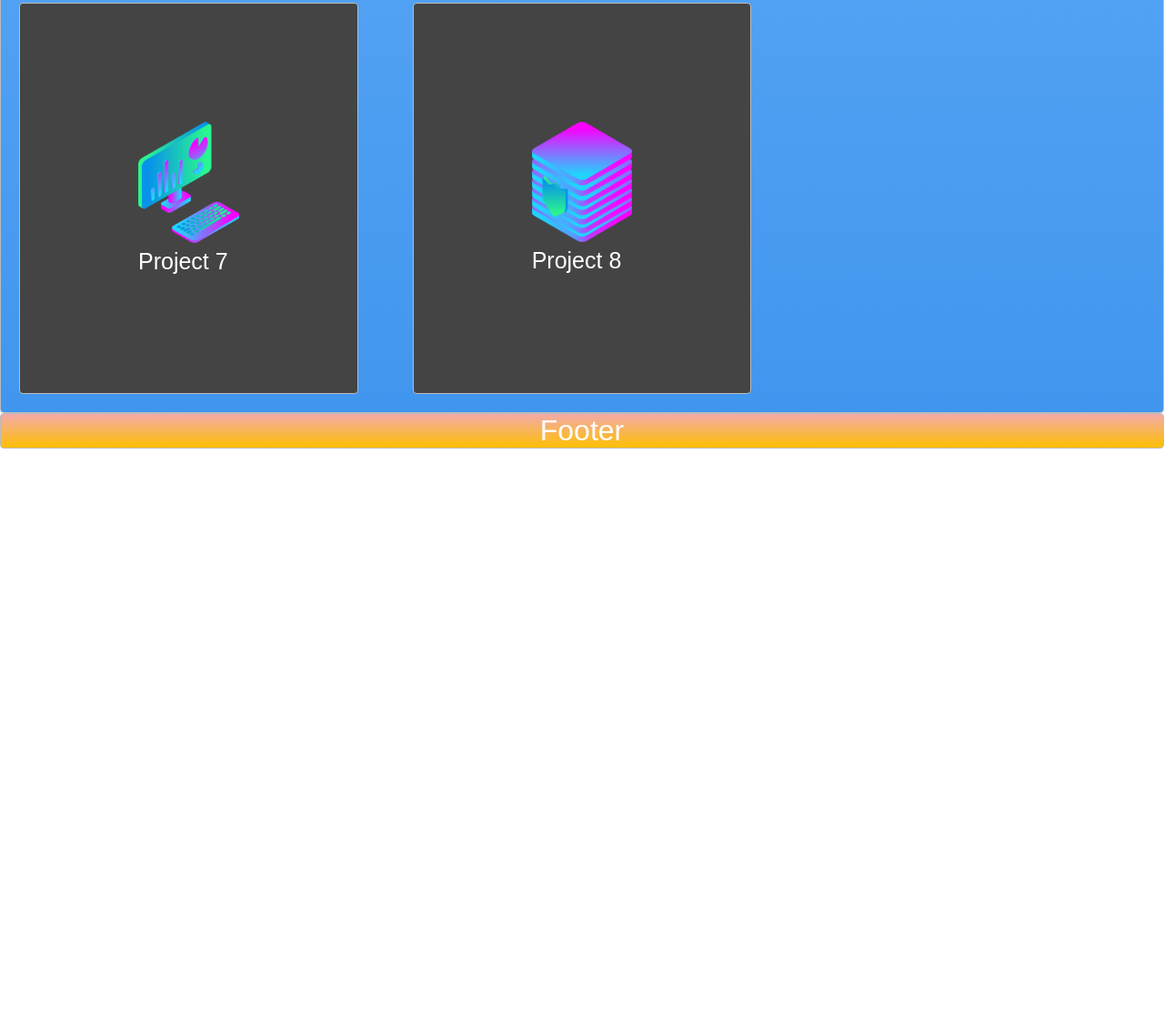
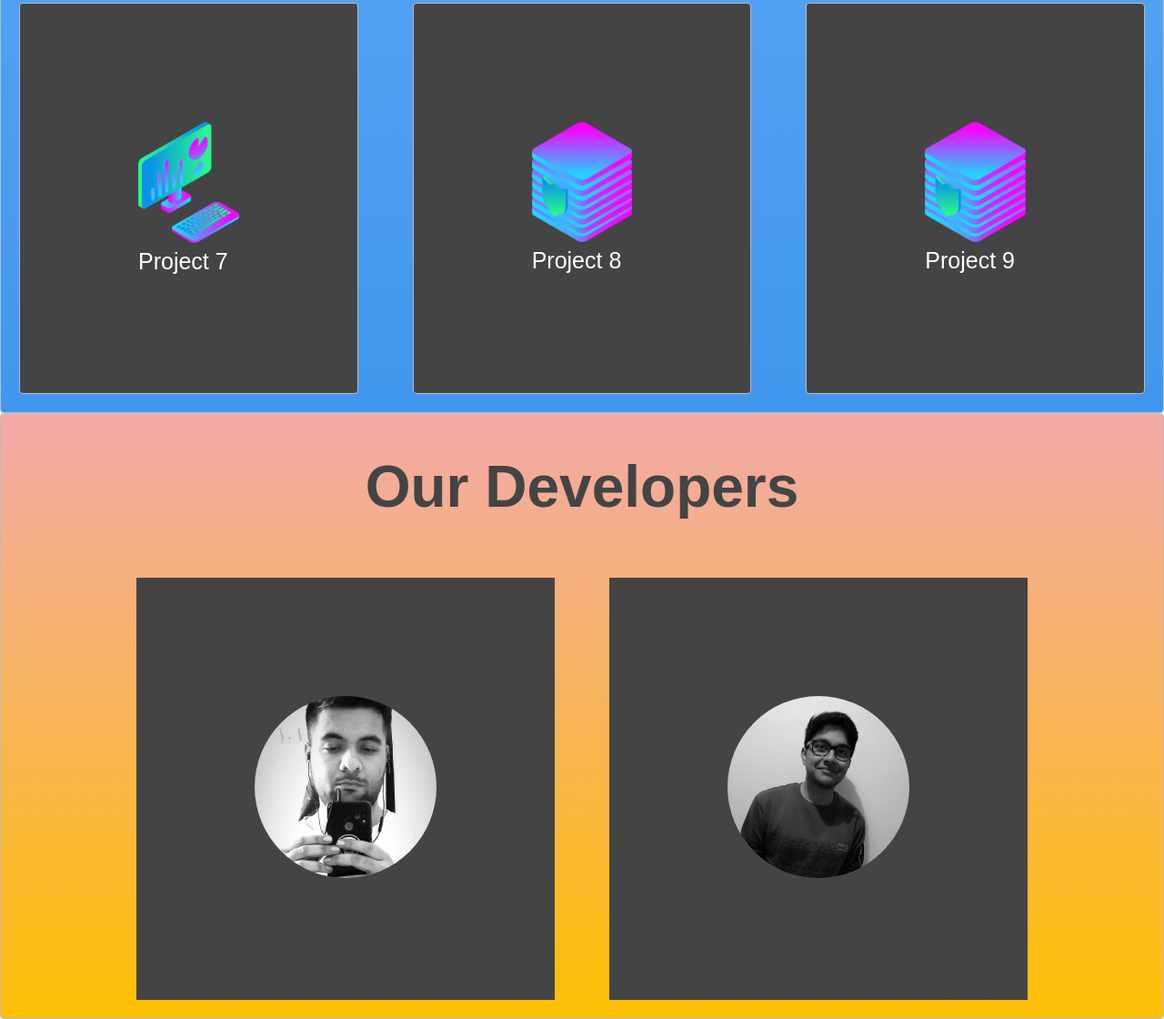
Before and after one commit to outshiners/outshiners-home, a plain HTML site: page index.html in a window 1280 px wide. Shown: the part 1546-2666 px from the top of the page at 91% size. Before the commit the page ends 2039 px from the top, so only its background shows below. Drawn offline with Linux system fonts and the light colour scheme.

Commit message:
made an our developers footer

```diff
--- a/index.html
+++ b/index.html
@@ -27,7 +27,17 @@
     <div class="box zone box-content"><img src="./img/monitor_coding_2.png">Project 6</div>
     <div class="box zone box-content"><img src="./img/desktop_analytics_2.png">Project 7</div>
     <div class="box zone box-content"><img src="./img/server_safe_2.png">Project 8</div>
+    <div class="box zone box-content"><img src="./img/server_safe_2.png">Project 9</div>
   </div>
-  <footer class="zone yellow">Footer</footer>
+  <footer class="zone yellow"><h1 id="foot-head">Our Developers</h1>
+    <div class="foot-div">
+      <div class="author">
+        <img class="dev-img" src="./img/tanmay.jpg" height="200px" width="200px">
+      </div>
+      <div class="author">
+        <img class="dev-img" src="./img/yash.jpeg" height="200px" width="200px">
+      </div>
+    </div>
+  </footer>
 </body>
 </html>
--- a/style.css
+++ b/style.css
@@ -6,13 +6,14 @@ body{
 .zone {
     /*padding:30px 50px;
     margin:40px 60px;*/
+    transition: all 0.3s linear;
     cursor:pointer;
     /*display:inline-block;*/
     color:#FFF;
     font-size:2em;
     border-radius:4px;
     border:1px solid #bbb;
-    transition: all 0.3s linear;
+
 }
 
 .zone:hover {
@@ -90,7 +91,7 @@ a{
 }
 /* HEADING */
 
-#heading {
+h1 {
     text-align: center;
 }
 
@@ -116,8 +117,35 @@ a{
     font-size: 25px;
 }
 
-footer {
-    text-align: center;
+.zone > #foot-head {
+    color: #444;
+    text-decoration: #444;
+}
+
+.zone .foot-div {
+    display: flex;
+    flex-wrap: wrap;
+    justify-content: center;
+    gap: 20px;
+    grid-template-columns: repeat(auto-fill, minmax(350px, 1fr));
+    color: #f5f5f6;
+    font-size: medium;
+    margin-top: 15px;
+}
+
+.author {
+    background-color: #444;
+    padding: 130px;
+    margin: 20px;
+}
+
+.dev-img {
+    border-radius: 300px;
+    transition: all 1s;
+}
+
+.dev-img:hover {
+    transform: scale(1.1);
 }
 
 /*https://paulund.co.uk/how-to-create-shiny-css-buttons*/
```
Also changed, not shown: img/tanmay.jpg (added), img/yash.jpeg (added).
